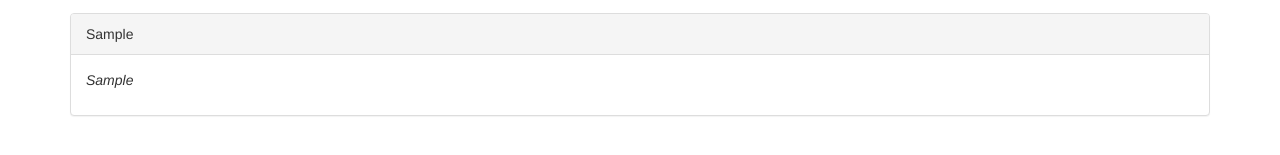
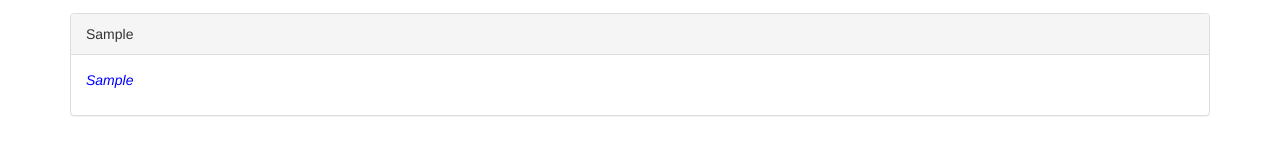
Before and after one commit to alsuhaibi96/Angular-Tutorial, an Angular app: page / in a window 1280 px wide. Both pictures are taken after typing "Sample", "Sample" into the empty fields and a click on the button "Add Server". Shown: the part 383-538 px from the top of the page. Built offline with nearby package versions, Linux system fonts and the light colour scheme.

Commit message:
using ng content

```diff
--- a/src/app/app.component.html
+++ b/src/app/app.component.html
@@ -6,7 +6,14 @@
   <hr>
   <div class="row">
     <div class="col-xs-12">
-    <app-server-element *ngFor="let serverElement of serverElements" [serverElement]="serverElement"></app-server-element>
+    <app-server-element *ngFor="let serverElement of serverElements" [serverElement]="serverElement">
+      <p>
+        <strong style="color: red" *ngIf="serverElement.type===1">{{serverElement.content}}</strong>
+        <em *ngIf="serverElement.type===0">{{serverElement.content}}</em>
+      </p>
+
+
+    </app-server-element>
     </div>
   </div>
 </div>
--- a/src/app/server-element/server-element.component.html
+++ b/src/app/server-element/server-element.component.html
@@ -3,9 +3,6 @@ class="panel panel-default"
 >
 <div class="panel-heading">{{element.name}}</div>
 <div class="panel-body">
-  <p>
-    <strong style="color: red" *ngIf="element.type===1">{{element.content}}</strong>
-    <em *ngIf="element.type===0">{{element.content}}</em>
-  </p>
+  <ng-content></ng-content>
 </div>
 </div>
```
